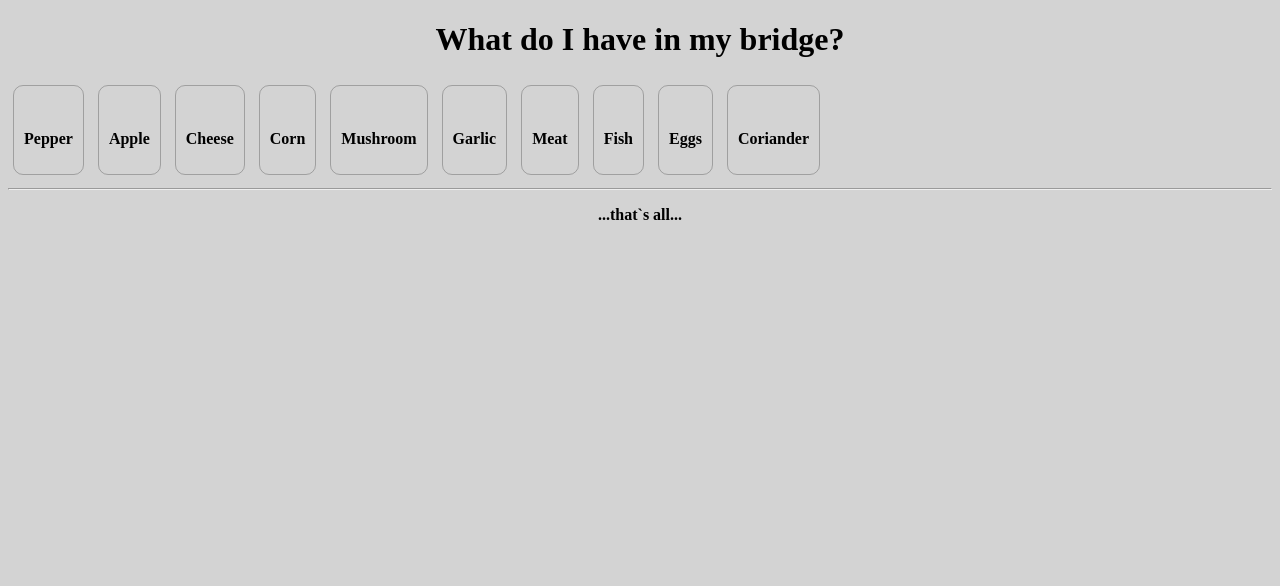
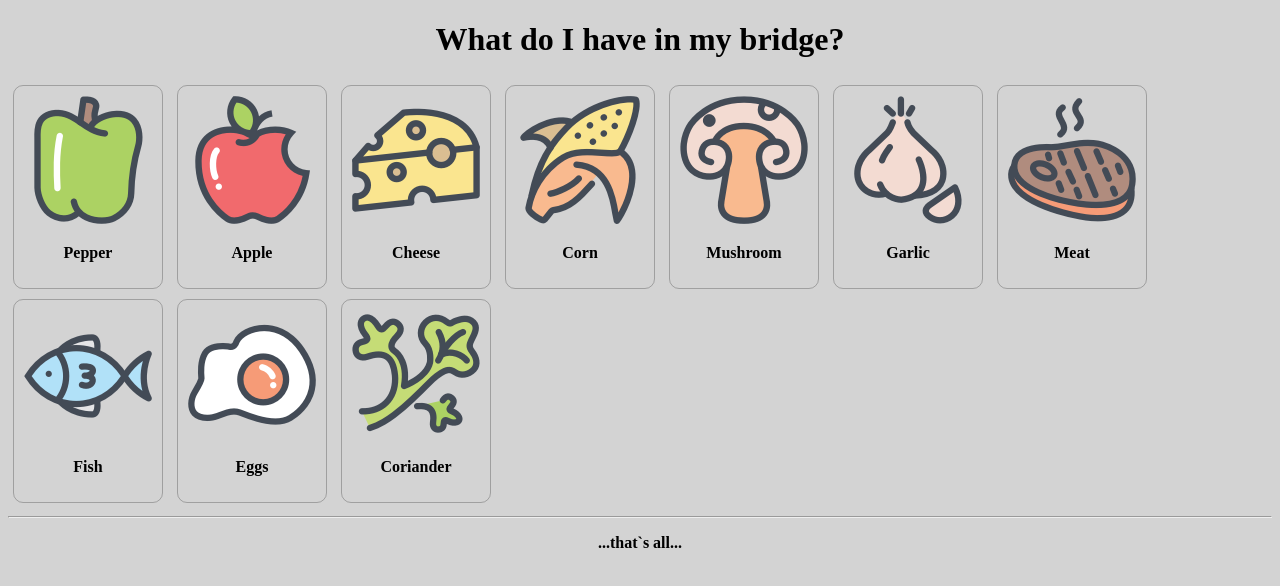
Before and after one commit to AndrichSanych/HTML_CSS, a plain HTML site: page Homeworks/HomeWork_Links.html in a window 1280 px wide. Drawn offline with Linux system fonts and the light colour scheme.

Commit message:
Fixed bugs

```diff
--- a/Homeworks/HomeWork_Links.html
+++ b/Homeworks/HomeWork_Links.html
@@ -36,43 +36,43 @@
     <h1>What do I have in my bridge?</h1>
     <div>
         <div class="for-border">
-            <img src="Homeworks/images_1_2/paper.png" alt="">
+            <img src="images_1_2/paper.png" alt="">
             <p>Pepper</p>
         </div>
         <div class="for-border">
-            <img src="Homeworks/images_1_2/apple.png" alt="">
+            <img src="images_1_2/apple.png" alt="">
             <p>Apple</p>
         </div>
         <div class="for-border">
-            <img src="Homeworks/images_1_2/cheese.png" alt="">
+            <img src="images_1_2/cheese.png" alt="">
             <p>Cheese</p>
         </div>
         <div class="for-border">
-            <img src="Homeworks/images_1_2/corn.png" alt="">
+            <img src="images_1_2/corn.png" alt="">
             <p>Corn</p>
         </div>
         <div class="for-border">
-            <img src="Homeworks/images_1_2/mushroom.png" alt="">
+            <img src="images_1_2/mushroom.png" alt="">
             <p>Mushroom</p>
         </div>
         <div class="for-border">
-            <img src="Homeworks/images_1_2/garlic.png" alt="">
+            <img src="images_1_2/garlic.png" alt="">
             <p>Garlic</p>
         </div>
         <div class="for-border">
-            <img src="Homeworks/images_1_2/meat.png" alt="">
+            <img src="images_1_2/meat.png" alt="">
             <p>Meat</p>
         </div>
         <div class="for-border">
-            <img src="Homeworks/images_1_2/fish.png" alt="">
+            <img src="images_1_2/fish.png" alt="">
             <p>Fish</p>
         </div>
         <div class="for-border">
-            <img src="Homeworks/images_1_2/egg.png" alt="">
+            <img src="images_1_2/egg.png" alt="">
             <p>Eggs</p>
         </div>
         <div class="for-border">
-            <img src="Homeworks/images_1_2/coriandr.png" alt="">
+            <img src="images_1_2/coriandr.png" alt="">
             <p>Coriander</p>
         </div>
     </div>
```
